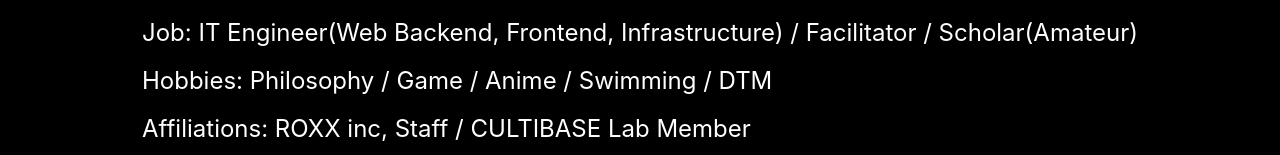
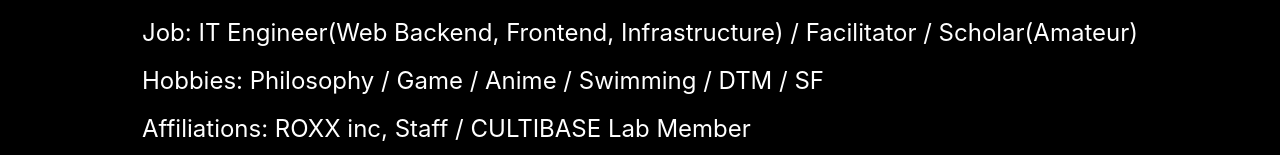
Before and after one commit to yiegle/gensei-kouro, a Next.js app: page /profile in a window 1280 px wide. Shown: the part 370-525 px from the top of the page. Built offline with nearby package versions, Linux system fonts and the light colour scheme.

Commit message:
feat(profile): 趣味にSFを追加

```diff
--- a/pages/profile.tsx
+++ b/pages/profile.tsx
@@ -18,7 +18,7 @@
           </Heading>
           <Text p="10px 0">HN: Aquila Minakami（水上晶） / orifuji</Text>
           <Text p="10px 0">Job: IT Engineer(Web Backend, Frontend, Infrastructure) / Facilitator / Scholar(Amateur)</Text>
-          <Text p="10px 0">Hobbies: Philosophy / Game / Anime / Swimming / DTM</Text>
+          <Text p="10px 0">Hobbies: Philosophy / Game / Anime / Swimming / DTM / SF</Text>
           <Text p="10px 0">Affiliations: ROXX inc, Staff / CULTIBASE Lab Member</Text>
         </Box>
         <Box mt="24px" lineHeight="28px" display="flex" flexFlow="column" fontSize="24px">
```
